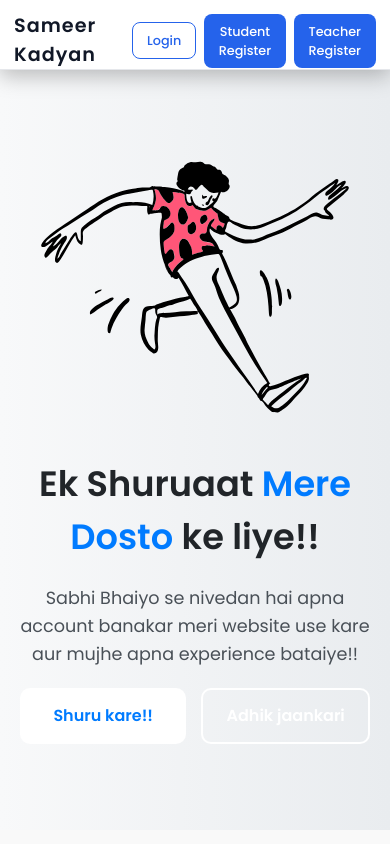
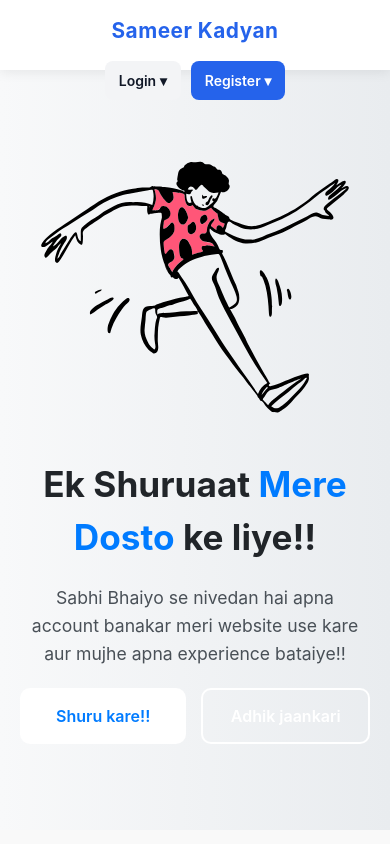
Before and after one commit to sameerkadyan/frontend-client, a React (Vite) app: page / in a window 390 px wide. Shown: the top 844 px of the page. Built offline with nearby package versions, Linux system fonts and the light colour scheme.

Commit message:
Register button fix

```diff
--- a/src/components/Navbar.jsx
+++ b/src/components/Navbar.jsx
@@ -1,13 +1,9 @@
 import { Link } from "react-router-dom";
-
 import "../style/navbar.css";
 
 export default function Navbar() {
-
   return (
-
     <nav className="navbar">
-
       <div className="navbar-container">
 
         {/* LOGO */}
@@ -18,31 +14,32 @@ export default function Navbar() {
         {/* RIGHT SIDE */}
         <div className="nav-right">
 
-          {/* LOGIN */}
-          <Link to="/login">
-            <button className="login-btn">
-              Login
+          {/* LOGIN DROPDOWN */}
+          <div className="dropdown">
+            <button className="dropdown-btn">
+              Login ▾
             </button>
-          </Link>
 
-          {/* STUDENT REGISTER */}
-          <Link to="/student/register">
-            <button className="register-btn">
-              Student Register
+            <div className="dropdown-content">
+              <Link to="/student/login">Student Login</Link>
+              <Link to="/teacher/login">Teacher Login</Link>
+            </div>
+          </div>
+
+          {/* REGISTER DROPDOWN */}
+          <div className="dropdown">
+            <button className="dropdown-btn register">
+              Register ▾
             </button>
-          </Link>
 
-          {/* TEACHER REGISTER */}
-          <Link to="/teacher/register">
-            <button className="register-btn">
-              Teacher Register
-            </button>
-          </Link>
+            <div className="dropdown-content">
+              <Link to="/student/register">Student Register</Link>
+              <Link to="/teacher/register">Teacher Register</Link>
+            </div>
+          </div>
 
         </div>
-
       </div>
-
     </nav>
   );
 }
--- a/src/style/navbar.css
+++ b/src/style/navbar.css
@@ -1,133 +1,164 @@
-/* navbar.css */
-
-@import url('https://fonts.googleapis.com/css2?family=Poppins:wght@400;500;600&display=swap');
-
-*{
+/* RESET */
+* {
   margin: 0;
   padding: 0;
   box-sizing: border-box;
 }
 
-body{
-  font-family: "Poppins", sans-serif;
-}
-
-/* =========================
-   Navbar
-========================= */
-
-.navbar{
+/* NAVBAR */
+.navbar {
   width: 100%;
   background: #ffffff;
-  border-bottom: 1px solid #e5e7eb;
+  box-shadow: 0 2px 12px rgba(0, 0, 0, 0.08);
   position: sticky;
   top: 0;
   z-index: 1000;
 }
 
-/* =========================
-   Navbar Container
-========================= */
-
-.navbar-container{
-  max-width: 1200px;
-  width: 100%;
-
+.navbar-container {
+  max-width: 1300px;
   margin: auto;
-  padding: 14px 20px;
+  padding: 15px 30px;
 
   display: flex;
+  justify-content: space-between;
   align-items: center;
-  justify-content: space-between;
 }
 
-/* =========================
-   Logo
-========================= */
-
-.logo{
-  font-size: 1.5rem;
-  font-weight: 600;
-  color: #111827;
+/* LOGO */
+.logo {
+  font-size: 1.7rem;
+  font-weight: 700;
+  color: #2563eb;
   cursor: pointer;
+  letter-spacing: 0.5px;
 }
 
-/* =========================
-   Right Buttons
-========================= */
-
-.nav-right{
+/* RIGHT SIDE */
+.nav-right {
   display: flex;
   align-items: center;
-  gap: 12px;
+  gap: 15px;
 }
 
-.nav-right a{
-  text-decoration: none;
+/* DROPDOWN */
+.dropdown {
+  position: relative;
 }
 
-/* =========================
-   Buttons
-========================= */
-
-.login-btn,
-.register-btn{
-  padding: 10px 18px;
+.dropdown-btn {
   border: none;
+  outline: none;
+  padding: 10px 22px;
   border-radius: 8px;
-
-  font-size: 0.9rem;
-  font-weight: 500;
-
+  background: #f3f4f6;
+  color: #111827;
+  font-size: 15px;
+  font-weight: 600;
   cursor: pointer;
-  transition: 0.3s ease;
+  transition: all 0.3s ease;
 }
 
-/* Login Button */
-
-.login-btn{
-  background: transparent;
-  border: 1px solid #2563eb;
-  color: #2563eb;
+.dropdown-btn:hover {
+  background: #e5e7eb;
+  transform: translateY(-2px);
 }
 
-.login-btn:hover{
+/* REGISTER BUTTON */
+.register {
   background: #2563eb;
   color: white;
 }
 
-/* Register Button */
-
-.register-btn{
-  background: #2563eb;
-  color: white;
-}
-
-.register-btn:hover{
+.register:hover {
   background: #1d4ed8;
 }
 
-/* =========================
-   Mobile Responsive
-========================= */
+/* DROPDOWN MENU */
+.dropdown-content {
+  position: absolute;
+  top: 120%;
+  right: 0;
 
-@media (max-width: 600px){
+  min-width: 220px;
+  background: white;
+  border-radius: 12px;
+  overflow: hidden;
 
-  .navbar-container{
-    padding: 12px 14px;
+  box-shadow: 0 10px 30px rgba(0, 0, 0, 0.12);
+
+  opacity: 0;
+  visibility: hidden;
+  transform: translateY(10px);
+
+  transition: all 0.3s ease;
+}
+
+/* SHOW ON HOVER */
+.dropdown:hover .dropdown-content {
+  opacity: 1;
+  visibility: visible;
+  transform: translateY(0);
+}
+
+.dropdown-content a {
+  display: block;
+  padding: 14px 18px;
+  text-decoration: none;
+  color: #374151;
+  font-weight: 500;
+  transition: 0.3s;
+}
+
+.dropdown-content a:hover {
+  background: #eff6ff;
+  color: #2563eb;
+  padding-left: 24px;
+}
+
+/* RESPONSIVE */
+@media (max-width: 768px) {
+  .navbar-container {
+    padding: 15px;
   }
 
-  .logo{
-    font-size: 1.2rem;
+  .logo {
+    font-size: 1.3rem;
   }
 
-  .nav-right{
-    gap: 8px;
+  .nav-right {
+    gap: 10px;
   }
 
-  .login-btn,
-  .register-btn{
-    padding: 8px 14px;
-    font-size: 0.8rem;
+  .dropdown-btn {
+    padding: 9px 14px;
+    font-size: 14px;
+  }
+
+  .dropdown-content {
+    min-width: 180px;
   }
 }
+
+@media (max-width: 480px) {
+  .navbar-container {
+    flex-direction: column;
+    gap: 15px;
+  }
+
+  .nav-right {
+    width: 100%;
+    justify-content: center;
+    flex-wrap: wrap;
+  }
+
+  .dropdown-content {
+    right: auto;
+    left: 50%;
+    transform: translateX(-50%) translateY(10px);
+  }
+
+  .dropdown:hover .dropdown-content {
+    transform: translateX(-50%) translateY(0);
+  }
+}
```
